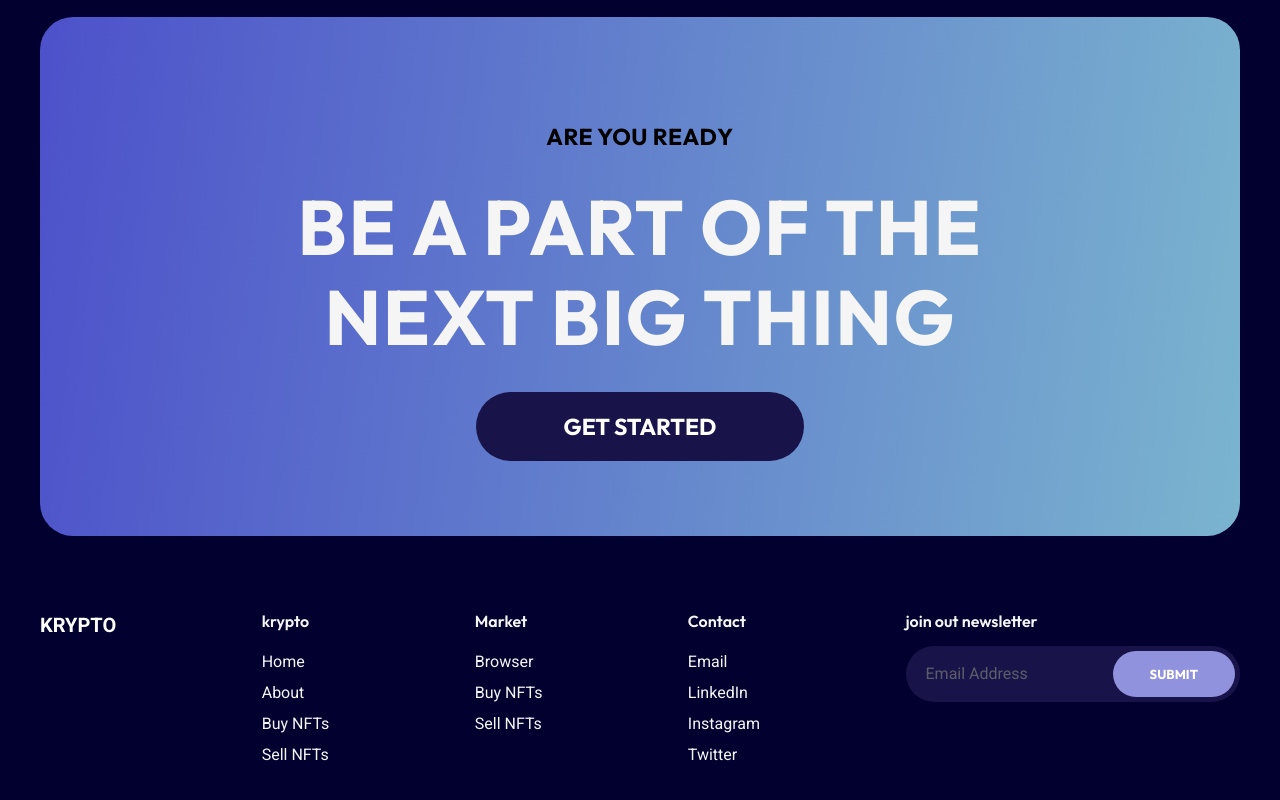
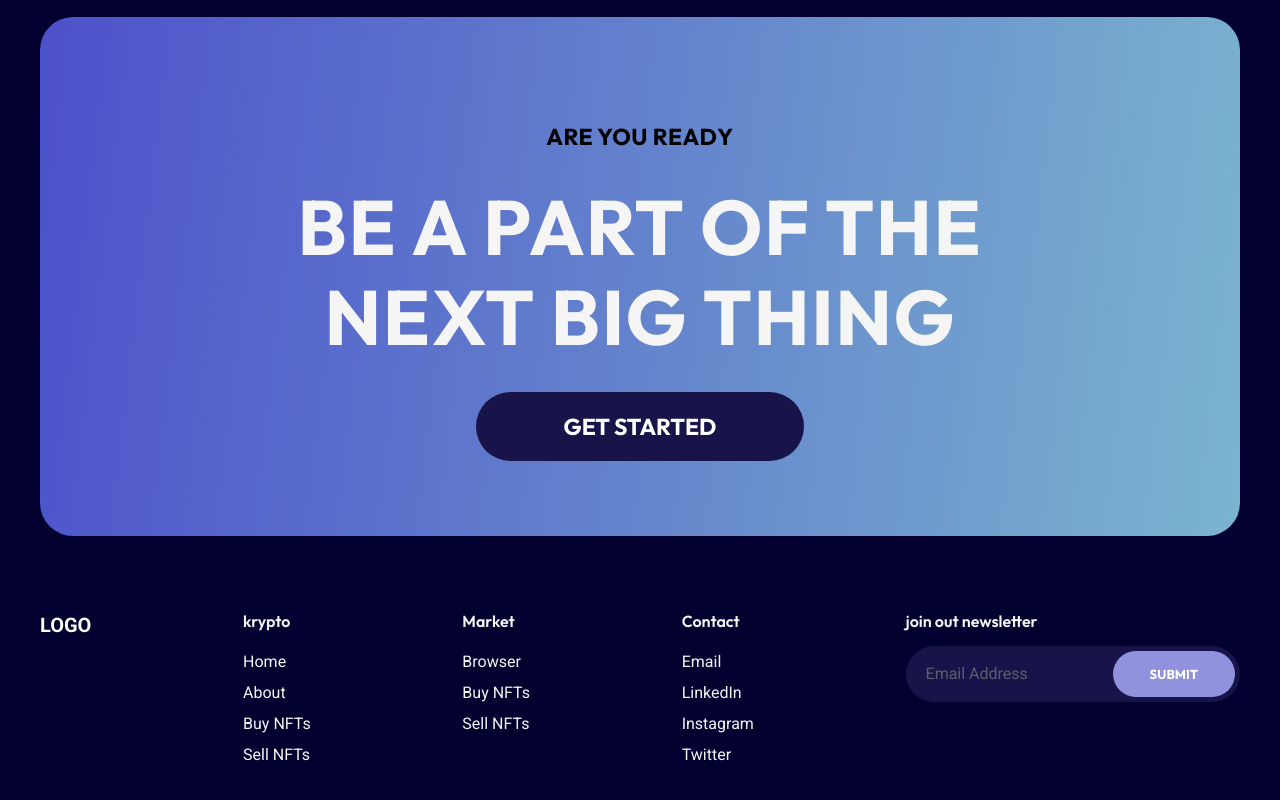
Before and after one commit to Nariokk/nft, a plain HTML site: page index.html in a window 1280 px wide. Shown: the part 3603-4403 px from the top of the page. Drawn offline with Linux system fonts and the light colour scheme; a web font is replaced by a local one.

Commit message:
edit logo

```diff
--- a/index.html
+++ b/index.html
@@ -170,7 +170,7 @@
 	<!-- Start Footer -->
 	<footer>
 		<div class="container footer_container">
-		<a href="/" class="nav_logo">KRYPTO</a>
+		<a href="/" class="nav_logo">LOGO</a>
 		<div class="footer_item">
 			<p class="footer_title">krypto</p>
 			<ul class="footer_list">
```
